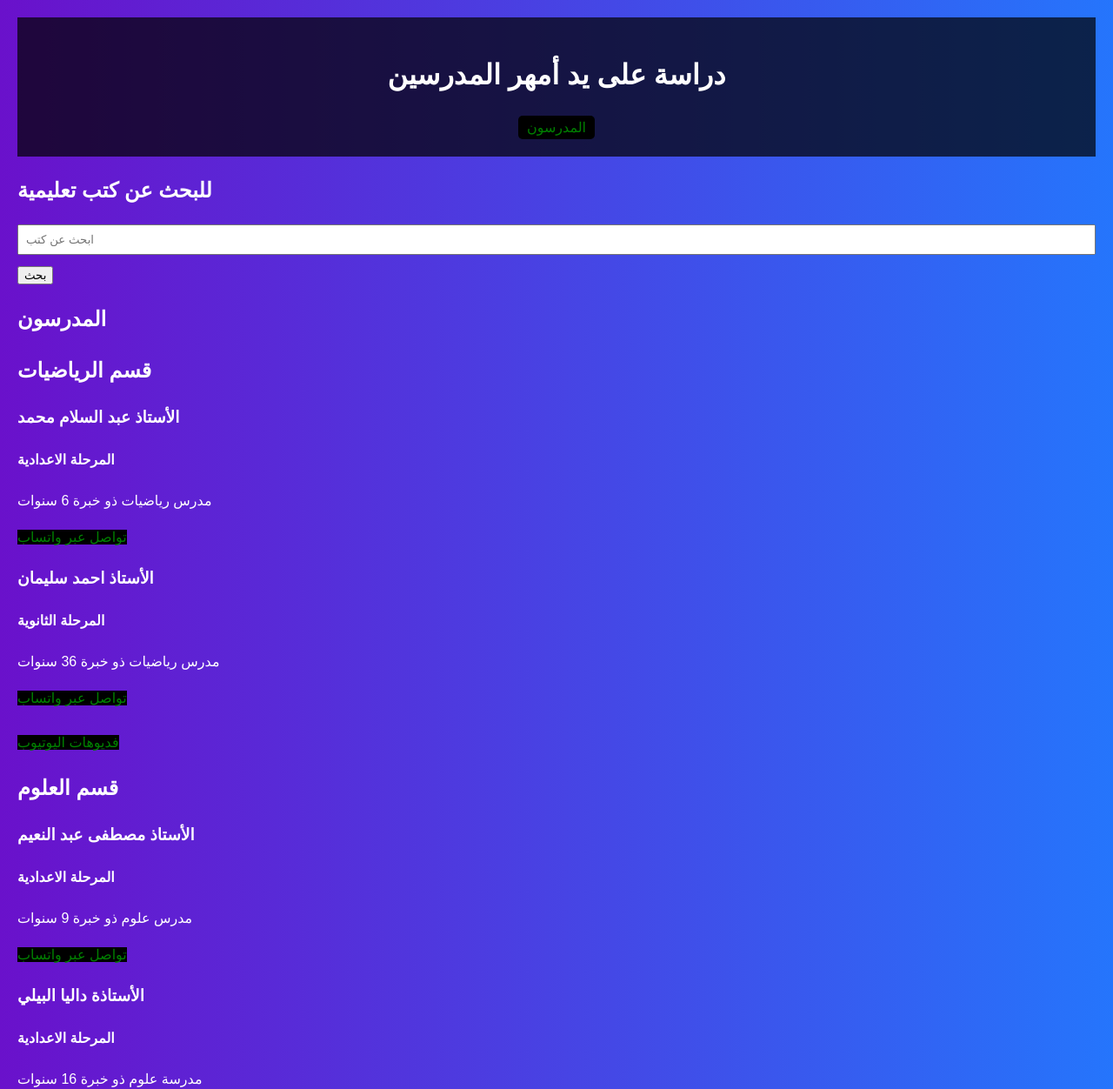
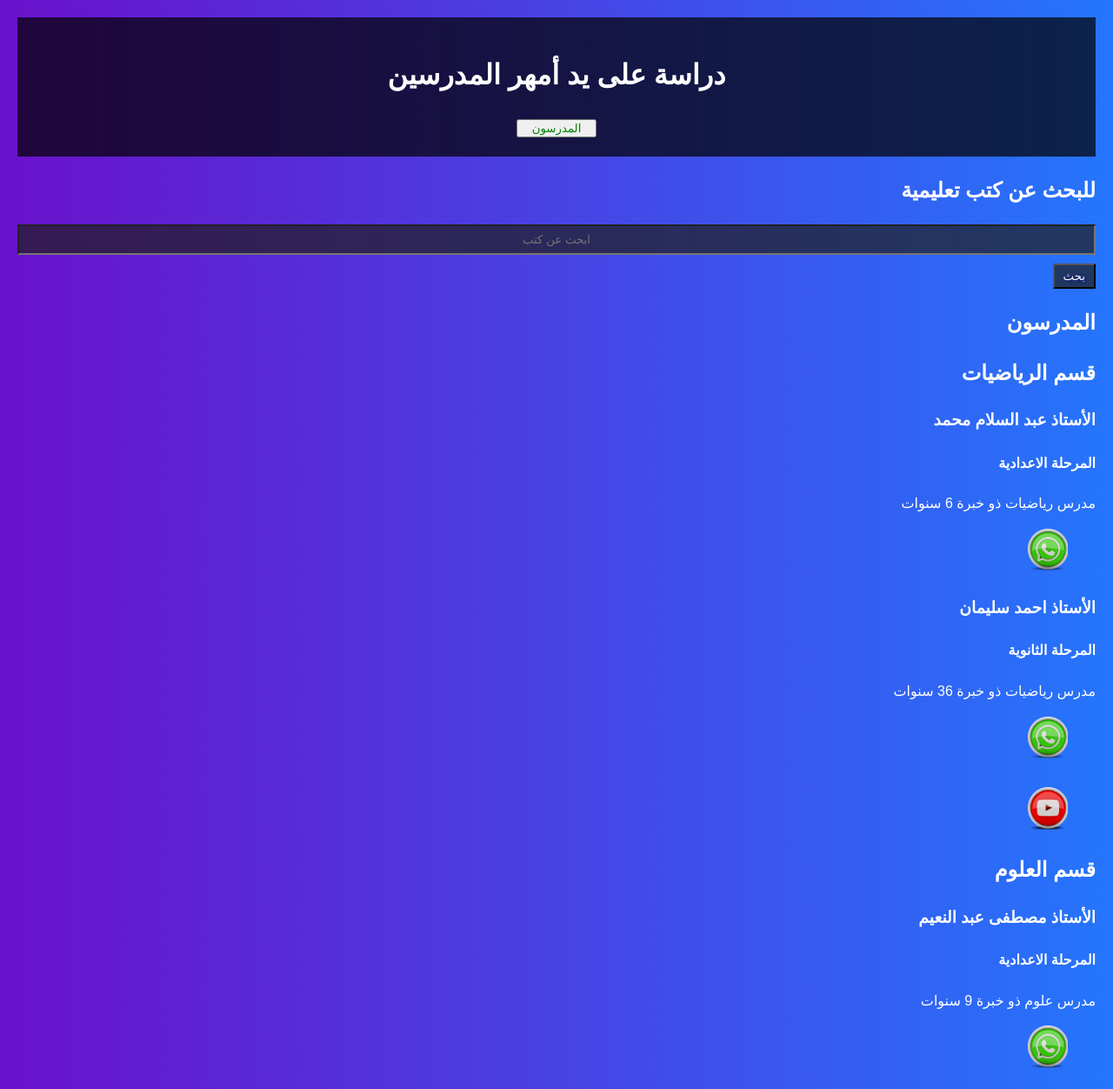
Before and after one commit to elzaem8/school.v0, a plain HTML site: page index.html in a window 1280 px wide. Shown: the top 1252 px of the page at 87% size. Drawn offline with Linux system fonts and the light colour scheme.

Commit message:
Add files via upload

```diff
--- a/index.html
+++ b/index.html
@@ -6,9 +6,10 @@
     <meta name="description" content="دراسة على يد أمهر المدرسين">
     <title>موقع الدراسة</title>
     <link rel="stylesheet" href="styles.css"> <!-- ربط ملف CSS -->
+    <link rel="icon" href="learning_study_education_school_academy_university_icon_230373.ico">
+    <style>
 
-    <style>
-        body { font-family: Arial, sans-serif; line-height: 1.6; padding: 20px; }
+        body { font-family: Arial, sans-serif; line-height: 1.6; padding: 20px;  }
         a { color: #2f0cf8; text-decoration: none; }
         a:hover { text-decoration: underline; }
         .highlight { text-align: center; }
@@ -21,7 +22,7 @@
     <header>
         <h1 class="highlight">دراسة على يد أمهر المدرسين</h1>
         <nav>
-            <a href="#teachers">المدرسون</a>
+            <button ><a href="#teachers">المدرسون</a></button>
         </nav>
     </header>
 
@@ -29,7 +30,7 @@
         <section id="search-section">
             <h2>للبحث عن كتب تعليمية</h2>
             <input type="text" id="search" placeholder="ابحث عن كتب" style="width: 100%; padding: 8px; margin-bottom: 10px;">
-            <button onclick="searchWeb()">بحث</button>
+            <button onclick="searchWeb()" id="searchn">بحث</button>
         </section>
 
         <section id="teachers">
@@ -39,84 +40,114 @@
                 <h3>الأستاذ عبد السلام محمد</h3>
                 <h4>المرحلة الاعدادية</h4>
                 <p>مدرس رياضيات ذو خبرة <span class="number">6</span> سنوات</p>
-                <a href="https://wa.me/+201229265536" target="_blank">تواصل عبر واتساب</a>
+                <div class="social">
+                <a href="https://wa.me/+201229265536" target="_blank"><img src="whatsapp_logo_icon_181644.png" alt="" ></a>
+                </div>
             </div>
+
+
             <div class="teacher">
                 <h3>الأستاذ احمد سليمان</h3>
                 <h4>المرحلة الثانوية</h4>
                 <p>مدرس رياضيات ذو خبرة <span class="number">36</span> سنوات</p>
-                <a href="https://wa.me/+201010334870" target="_blank">تواصل عبر واتساب</a><br><br>
-                <a href="https://youtu.be/jV7F0aRVIL0?si=WkasIYhHbuzxl2OP" target="_blank">فديوهات اليوتيوب</a>
+                <div class="social">
+                <a href="https://wa.me/+201010334870" target="_blank"><img src="whatsapp_logo_icon_181644.png" alt=""></a><br><br>
+
+                <a href="https://youtu.be/jV7F0aRVIL0?si=WkasIYhHbuzxl2OP" target="_blank"><img src="youtube_logo_icon_181643.png" alt=""></a>
+                </div>
             </div>
             <h1>قسم العلوم</h1>
             <div class="teacher">
                 <h3>الأستاذ مصطفى عبد النعيم</h3>
                 <h4>المرحلة الاعدادية</h4>
                 <p>مدرس علوم ذو خبرة <span class="number">9</span> سنوات</p>
-                <a href="https://wa.me/+201156196444" target="_blank">تواصل عبر واتساب</a>
+                <div class="social">
+                <a href="https://wa.me/+201156196444" target="_blank"><img src="whatsapp_logo_icon_181644.png" alt=""></a>
+                </div>
             </div>
             <div class="teacher"></div>
                 <h3>الأستاذة داليا البيلي</h3>
                 <h4>المرحلة الاعدادية</h4>
                 <p>مدرسة علوم ذو خبرة <span class="number">16</span> سنوات</p>
-                <a href="https://wa.me/+201279482634" target="_blank">تواصل عبر واتساب</a>
+                <div class="social">
+                <a href="https://wa.me/+201279482634" target="_blank"><img src="whatsapp_logo_icon_181644.png" alt=""></a>
+                </div>
             </div>
             <h1>قسم الدراسات</h1>
             <div class="teacher">
                 <h3>الأستاذ محمد إبراهيم</h3>
                 <h4>المرحلة الاعدادية</h4>
                 <p>مدرس تاريخ وجغرافيا ذو خبرة <span class="number">17</span> سنة</p>
-                <a href="https://wa.me/+201279793412" target="_blank">تواصل عبر واتساب</a>
+                <div class="social">
+                <a href="https://wa.me/+201279793412" target="_blank"><img src="whatsapp_logo_icon_181644.png" alt=""></a>
+                </div>
             </div>
             <h1>قسم اللغة الإنجليزية</h1>
             <div class="teacher">
                 <h3>الأستاذ رفعت عبد الستار</h3>
                 <h4>المرحلة الاعدادية و الثانوية</h4>
                 <p>مدرس لغة إنجليزية ذو خبرة <span class="number">30</span> سنة</p>
-                <a href="https://wa.me/+201224116676" target="_blank">تواصل عبر واتساب</a>
+                <div class="social">
+                <a href="https://wa.me/+201224116676" target="_blank"><img src="whatsapp_logo_icon_181644.png" alt=""></a>
+                </div>
             </div>
             <h1>قسم اللغة العربية</h1>
             <div class="teacher">
                 <h3>الأستاذة سماح السيد</h3>
                 <h4>المرحلة الاعدادية</h4>
                 <p>مدرسة لغة عربية ذو خبرة <span class="number">22</span> سنة</p>
-                <a href="https://wa.me/+201285005722" target="_blank">تواصل عبر واتساب</a><br><br>
-                <a href="https://youtube.com/channel/UC2oTMe4ukM_VZd3tx95xyUg?si=Ip9-KT0fYbGbnhyH" target="_blank">فديوهات اليوتيوب</a>
+                <div class="social">
+                <a href="https://wa.me/+201285005722" target="_blank"><img src="whatsapp_logo_icon_181644.png" alt=""></a><br><br>
+
+                <a href="https://youtube.com/channel/UC2oTMe4ukM_VZd3tx95xyUg?si=Ip9-KT0fYbGbnhyH" target="_blank"><img src="youtube_logo_icon_181643.png" alt=""></a>
+                </div>
             </div>
             <div class="teacher">
                 <h3>الأستاذ علي أحمد</h3>
                 <h4>المرحلة الاعدادية</h4>
                 <p>مدرس لغة عربية ذو خبرة <span class="number">25</span> سنة</p>
-                <a href="https://wa.me/+201285410322" target="_blank">تواصل عبر واتساب</a><br><br>
-                <a href="https://youtube.com/@alyahmed2604?si=RVdPgSTA74MztLPv" target="_blank">فديوهات اليوتيوب</a>
+                <div class="social">
+                <a href="https://wa.me/+201285410322" target="_blank"><img src="whatsapp_logo_icon_181644.png" alt=""></a><br><br>
+
+                <a href="https://youtube.com/@alyahmed2604?si=RVdPgSTA74MztLPv" target="_blank"><img src="youtube_logo_icon_181643.png" alt=""></a>
+                </div>
             </div>
             <h1>قسم الكيمياء</h1>
             <div class="teacher">
                 <h3>الأستاذ عبد الصمد</h3>
                 <h4>المرحلة الثانوية</h4>
                 <p>مدرس كيمياء ذو خبرة <span class="number">6</span> سنوات</p>
-                <a href="https://wa.me/+201288752833" target="_blank">تواصل عبر واتساب</a>
+                <div class="social">
+                <a href="https://wa.me/+201288752833" target="_blank"><img src="whatsapp_logo_icon_181644.png" alt=""></a>
+                </div>
             </div>
             <div class="teacher">
                 <h3>الأستاذة داليا البيلي</h3>
                 <h4>المرحلة الثانوية</h4>
                 <p>مدرسة كيمياء ذو خبرة <span class="number">16</span> سنوات</p>
-                <a href="https://wa.me/+201279482634" target="_blank">تواصل عبر واتساب</a>
+                <div class="social">
+                <a href="https://wa.me/+201279482634" target="_blank"><img src="whatsapp_logo_icon_181644.png" alt=""></a>
+                </div>
             </div>
             <h1>قسم الأحياء</h1>
             <div class="teacher">
                 <h3>الأستاذ نادر طلب</h3>
                 <h4>المرحلة الثانوية</h4>
                 <p>مدرس أحياء ذو خبرة <span class="number">7</span> سنوات</p>
-                <a href="https://wa.me/+201288165307" target="_blank">تواصل عبر واتساب</a><br><br>
-                <a href="https://youtube.com/@naderteleb?si=nxBHX-IGFTS-HNJt" target="_blank">فديوهات اليوتيوب</a>
+                <div class="social">
+                <a href="https://wa.me/+201288165307" target="_blank"><img src="whatsapp_logo_icon_181644.png" alt=""></a><br><br>
+
+                <a href="https://youtube.com/@naderteleb?si=nxBHX-IGFTS-HNJt" target="_blank"><img src="youtube_logo_icon_181643.png" alt=""></a>
+                </div>
             </div>
             <h1>قسم العلوم المتكاملة</h1>
             <div class="teacher">
                 <h3>الأستاذة داليا البيلي</h3>
                 <h4>المرحلة الثانوية</h4>
                 <p>مدرسة علوم متكاملة ذو خبرة <span class="number">16</span> سنوات</p>
-                <a href="https://wa.me/+201279482634" target="_blank">تواصل عبر واتساب</a>
+                <div class="social">
+                <a href="https://wa.me/+201279482634" target="_blank"><img src="whatsapp_logo_icon_181644.png" alt=""></a>
+                </div>
             </div>
         </section>
     </main>
@@ -125,7 +156,9 @@
 
     <footer>
         <p>جميع الحقوق محفوظة &copy;</p>
-        <a href="https://wa.me/+201226499832" target="_blank">للتواصل مع المطور</a>
+        <div class="social">
+        <a href="https://wa.me/+201226499832" target="_blank"><img src="whatsapp_logo_icon_181644.png" alt=""></a>
+        </div>
     </footer>
 
     <div class="wave-container">
--- a/styles.css
+++ b/styles.css
@@ -7,6 +7,7 @@ body {
   font-family: 'Arial', sans-serif;
   background: linear-gradient(to right, #6a11cb, #2575fc);
   color: white;
+  direction: rtl;
 }
 
 
@@ -30,19 +31,18 @@ nav ul li {
 nav a {
   color: red; /* لون الروابط */
   text-decoration: none;
-  background-color: black; /* خلفية الروابط */
   padding: 5px 10px; /* إضافة حشوة حول النص */
   border-radius: 5px; /* زوايا مستديرة للخلفية */
   transition: background-color 0.3s, color 0.3s; /* تأثيرات الانتقال */
 }
 
 nav a:hover {
-  background-color: white; /* خلفية عند المرور */
+  text-decoration: none;
   color: black; /* لون النص عند المرور */
+
 }
 a:link {
   color: green;
-  background-color: black;
   text-decoration: none;
 }
 a:visited {
@@ -59,6 +59,39 @@ a:active {
   color: yellow;
   background-color: transparent;
   text-decoration: underline;
+}
+.social a{
+  text-decoration: none;
+}
+.social img{
+  margin-right: 2rem;
+  width: 2.9rem;
+  transition: 0.4s;
+}
+.social img:hover{
+  transform: scale(1.2);
+}
+#searchn{
+  background-color: #1f1e1eb0;
+  color: white;
+  text-shadow: 1px 1px 5px darkblue;
+  padding-top: 5px;
+  padding-bottom: 5px;
+  padding-left: 10px;
+  padding-right: 10px;
+  margin: 0 0 0 47%;
+
+}
+#search{
+
+  background-color: #1f1e1eb0;
+  color: white;
+
+  padding-top: 5px;
+  padding-bottom: 5px;
+  padding-left: 10px;
+  padding-right: 10px;
+  text-align: center;
 }
 
 
```
Also changed, not shown: learning_study_education_school_academy_university_icon_230373.ico (added), local_placeholder_map_marker_icon_181649.png (added), whatsapp_logo_icon_181644.png (added), youtube_logo_icon_181643.png (added).
